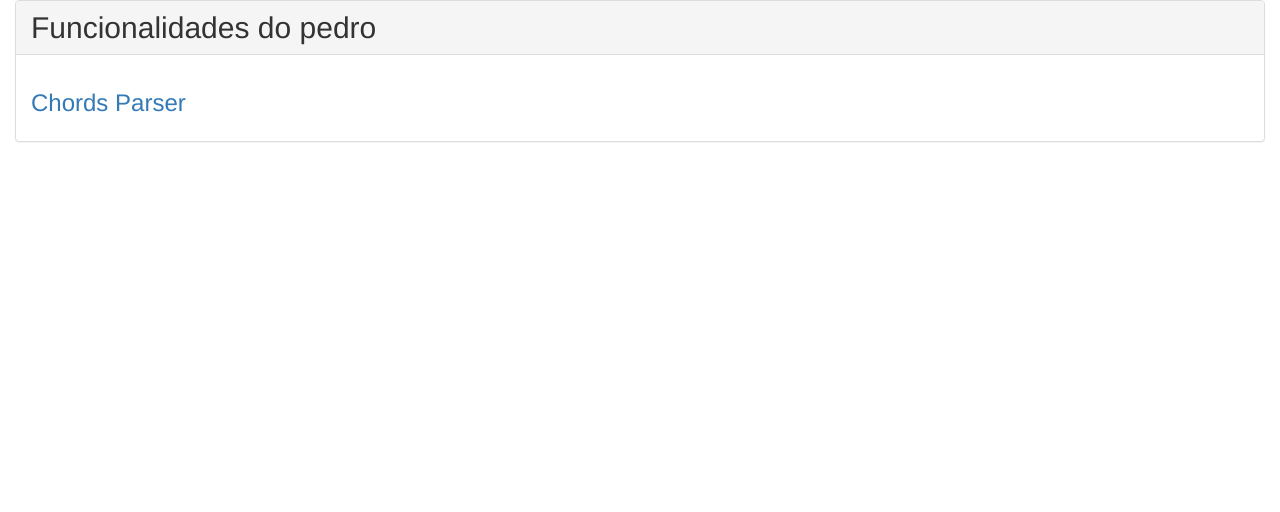
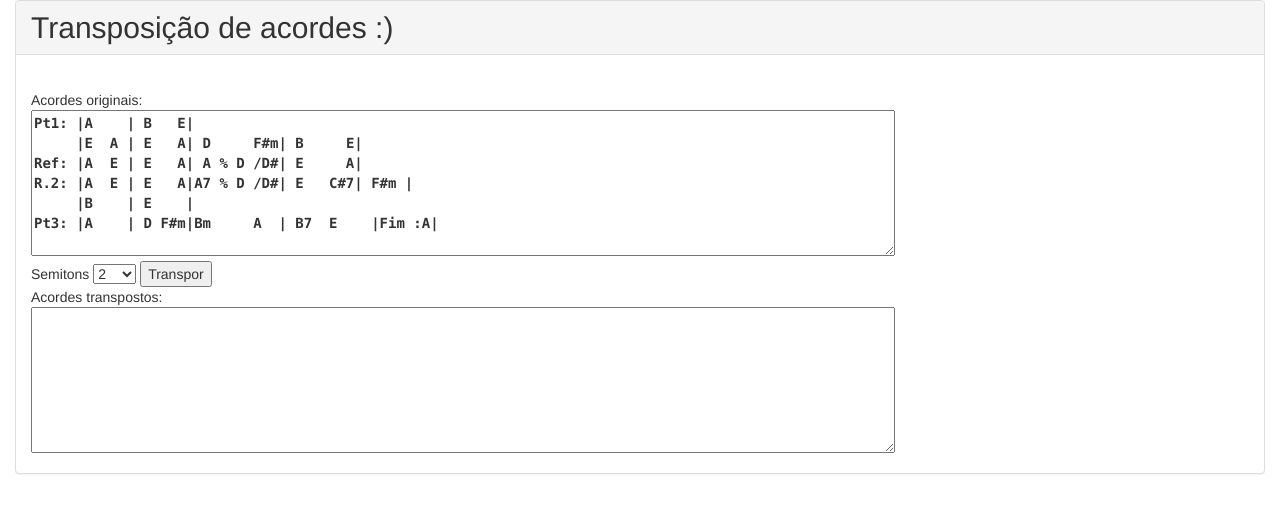
Before and after one commit to pedrociarlini/pedrociarlini.github.io, a plain HTML site: page index.html in a window 1280 px wide. Drawn offline with Linux system fonts and the light colour scheme.

Commit message:
Corrigindo a transposição de palavras que não são acordes.

```diff
--- a/index.html
+++ b/index.html
@@ -13,10 +13,51 @@
 			<div class="col-sm-12">
 				<div class="panel panel-default">
 					<div class="panel-heading">
-						<span class="h2">Funcionalidades do pedro</span>
+						<span class="h2">Transposição de acordes :)</span>
 					</div>
 					<div class="panel-body">
-						<h3><a href="chordParser/index.html">Chords Parser</a></h3>
+						<br>
+						Acordes originais:
+						<br>
+						<textarea id="acordes" rows="7" cols="100">Pt1: |A    | B   E|
+     |E  A | E   A| D     F#m| B     E|
+Ref: |A  E | E   A| A % D /D#| E     A|
+R.2: |A  E | E   A|A7 % D /D#| E   C#7| F#m |
+     |B    | E    |
+Pt3: |A    | D F#m|Bm     A  | B7  E    |Fim :A|
+
+						</textarea>
+						<br>
+						Semitons <select id="semitons">
+							<option>-11</option>
+							<option>-10</option>
+							<option>-9</option>
+							<option>-8</option>
+							<option>-7</option>
+							<option>-6</option>
+							<option>-5</option>
+							<option>-4</option>
+							<option>-3</option>
+							<option>-2</option>
+							<option>-1</option>
+							<option>1</option>
+							<option selected="true">2</option>
+							<option>3</option>
+							<option>4</option>
+							<option>5</option>
+							<option>6</option>
+							<option>7</option>
+							<option>8</option>
+							<option>9</option>
+							<option>10</option>
+							<option>11</option>
+						</select>
+						<button onclick="tratador.transpor('#acordes', '#resultado', '#semitons');">Transpor</button>
+						<br>
+
+						Acordes transpostos:
+						<br>
+						<textarea id="resultado" rows="7" cols="100"></textarea>
 					</div>
 				</div>
 			</div>
--- a/js/mainChords.js
+++ b/js/mainChords.js
@@ -9,8 +9,8 @@ function ChordsParser () {
 		textoOriginal : "",
 		textoParsed : ""
 	};
-	this.notasExistentes = {"C" : 1, "C#": 2, "Db": 2, "D": 3, "D#": 4, "Eb": 4, "E": 5, "F": 6,
-			"F#" : 7, "Gb" : 7, "G" : 8, "G#" : 9, "Ab" : 9, "A" : 10, "A#" : 11, "Bb" : 11, "B" : 12 };
+	this.notasExistentes = {"C" : 1, "Db": 2, "C#": 2, "D": 3, "D#": 4, "Eb": 4, "E": 5, "F": 6,
+			"Gb" : 7, "F#" : 7, "G" : 8, "Ab" : 9, "G#" : 9, "A" : 10, "A#" : 11, "Bb" : 11, "B" : 12 };
 	this.grausExistentes = {};
 
 	for (let nota in this.notasExistentes) {
@@ -49,7 +49,7 @@ function ChordsParser () {
 		// console.log(grauInicial + " = grauInicial | grauFinal = " + (grauFinal - 1) + " " + result);
 
 		result = notaOriginal.replace(nota, result);
-		console.log("Nota " + nota + ", transpondo " + intervalo + " fica " + result);
+		// console.log("Nota " + nota + ", transpondo " + intervalo + " fica " + result);
 		return result;
 	}
 
@@ -96,7 +96,9 @@ function ChordsParser () {
 	this.verificaSeEhNota = function(palavra) {
 		var ehNota = false;
 		// Verificando caracteres impossívels em acordes
-		if (palavra && palavra.includes("i")) return false;
+		for (let letra of ["i", "z", "n", "t", "x", "h", "s"]) {
+			if (palavra.includes(letra)) return false;
+		}
 
 		for(let nota in this.notasExistentes) {
 			if (palavra.startsWith(nota)) {
```
